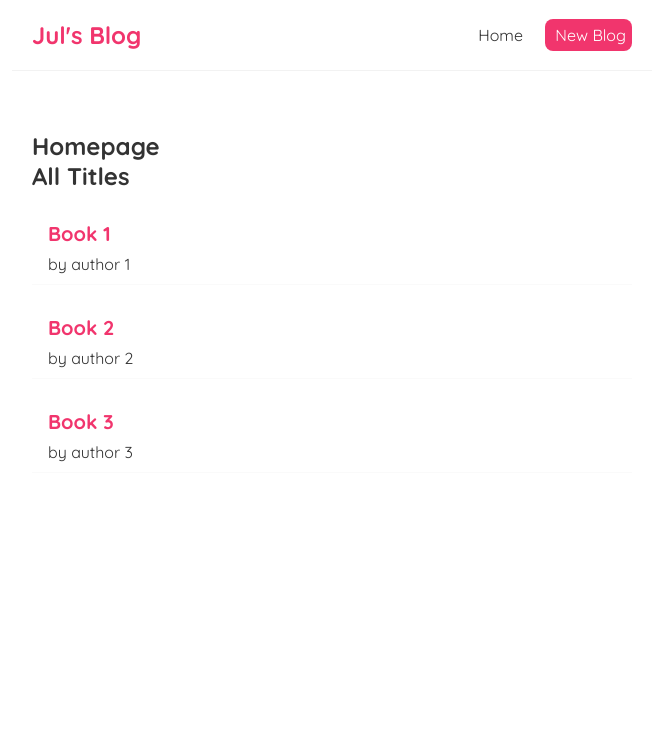
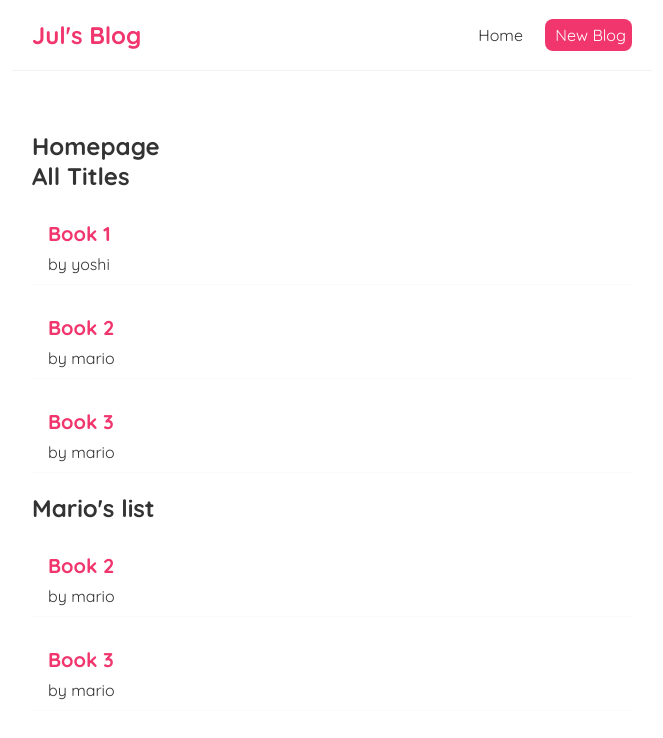
Before and after one commit to babyOctopuses/react-exercise, a React (Create React App) app in the folder exercise1/: page / in a window 1280 px wide. Shown: the top 738 px of the page, without its empty margins (308-971 px from the left). Built offline with nearby package versions, Linux system fonts and the light colour scheme.

Commit message:
added reusable component

```diff
--- a/exercise1/src/Navbar/Home.js
+++ b/exercise1/src/Navbar/Home.js
@@ -5,15 +5,16 @@ import BlogList from '../BlogList';
  function Home() {
 
     const [blogs, setBlogs]=useState([
-        {title:"Book 1", author: "author 1", body:"body 1", id:1},
-        {title:"Book 2", author: "author 2", body:"body 2", id:2},
-        {title:"Book 3", author: "author 3", body:"body 3", id:3}
+        {title:"Book 1", author: "yoshi", body:"body 1", id:1},
+        {title:"Book 2", author: "mario", body:"body 2", id:2},
+        {title:"Book 3", author: "mario", body:"body 3", id:3}
     ]);
 
     return (
     <div className='home'>
         <h2>Homepage</h2>
         <BlogList blogs={blogs} title="All Titles"/>
+        <BlogList blogs={blogs.filter((blog)=>blog.author === "mario")} title="Mario's list"/>
     </div>
   )
 }
```
